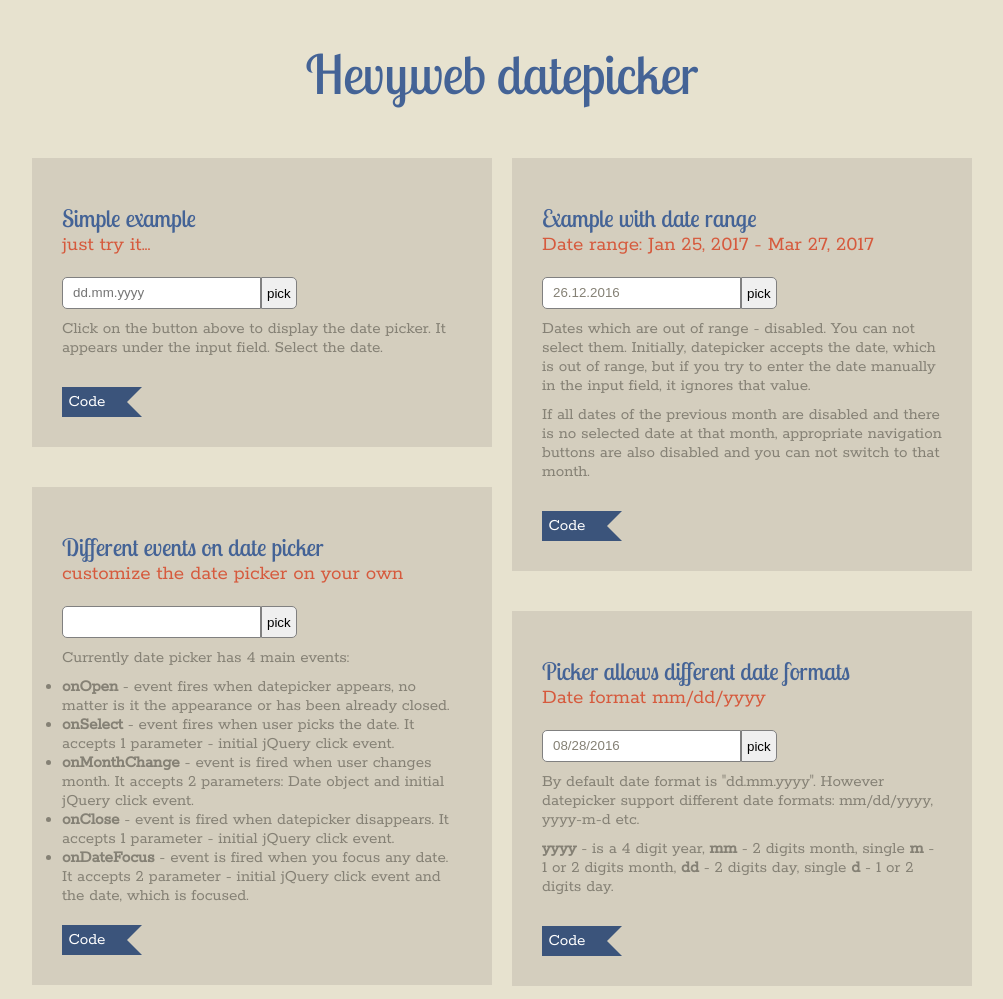
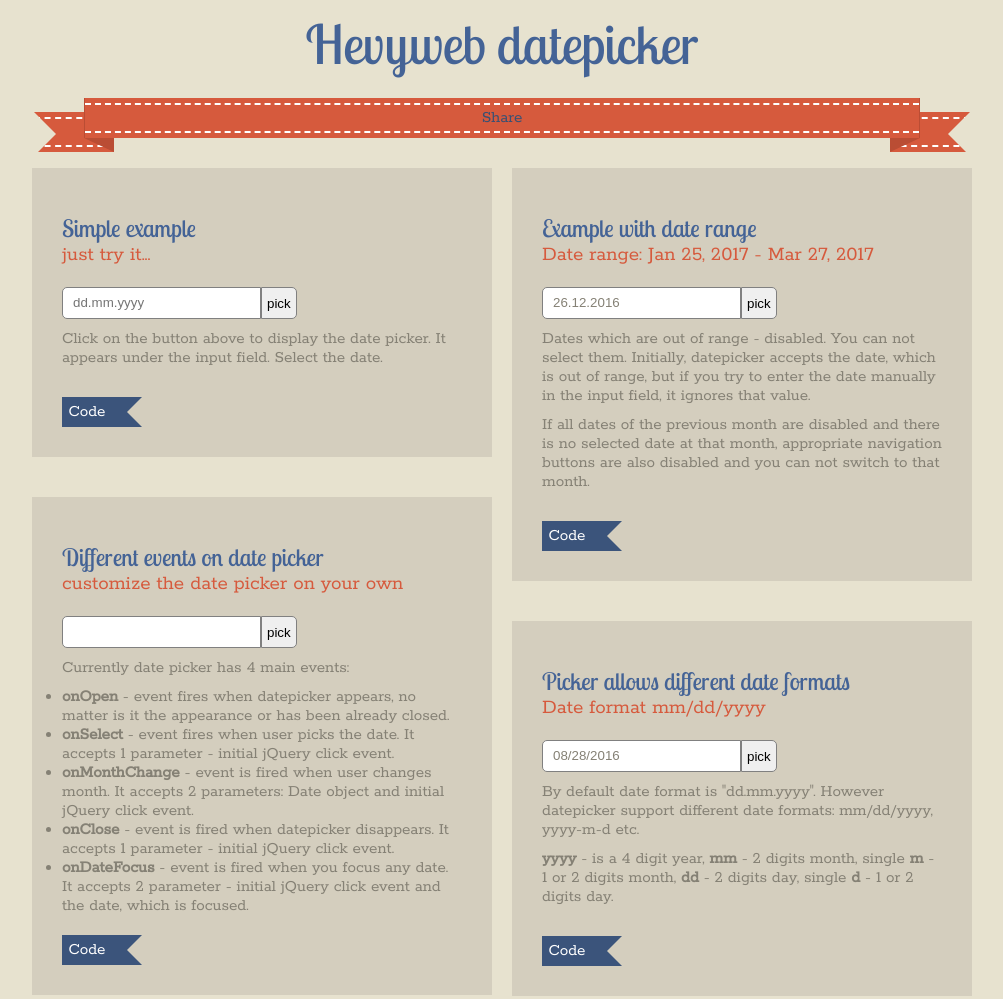
Before and after one commit to hevyweb/hw.datepicker, a website: page demo/index.html in a window 1280 px wide. Shown: the top 999 px of the page, without its empty margins (138-1141 px from the left). Drawn offline with nearby package versions, Linux system fonts and the light colour scheme.

Commit message:
Update the demo page

```diff
--- a/demo/cellphone.html
+++ b/demo/cellphone.html
@@ -37,23 +37,11 @@ $(document).ready(function(){
                 <h2>it's fully responsive</h2>
             </div>
             <div class="content">
+                <p>Click on the button bellow to display the datepicker. It appears under the input field. I there is no space bellow for the calendar, it would scroll the window to make some space. If it's not enough, if appears above.</p>
                 <p class="example">
                     <input type="text" id="hw_example_input1" placeholder="dd.mm.yyyy" />
                     <button id="hw_example_button1">pick</button>
                 </p>
-                <div class="clear"></div>
-                <p>Click on the button above to display the date picker. It appears under the input field. Select the date.</p>
-                <div class="code">
-                    <pre>
-var datePicker = new DatePicker({
-input: $('input'),
-trigger: $('button')
-});
-
-datePicker.init();
-                    </pre>
-                </div>
-                <div class="button">Code</div>
             </div>
         </div>
     </div>
--- a/demo/index.html
+++ b/demo/index.html
@@ -3,6 +3,15 @@
 <head>
 <meta http-equiv="Content-Type" content="text/html; charset=utf-8" />
 <title>Hevyweb Datepicker</title>
+    <meta property="og:url"                content="https://hevyweb.github.io/hw.datepicker/demo/index.html" />
+    <meta property="og:type"               content="article" />
+    <meta property="og:title"              content="Customizable datepicker - a jQuery library" />
+    <meta property="og:description"        content="Hw.datepicker - it is a jQuery library, which generates nice customizable calendar. It is easy to use. It allows to pick a date using mouse or keyboard. Datepicker allows to configure available date range, you can use your own date format. It support different languages. You can extend the functionality of the datepicker without changing the source code. It userfriendly for mobile devices." />
+    <meta property="og:image"              content="https://hevyweb.github.io/hw.datepicker/demo/demo.png" />
+    <meta property="fb:app_id"             content="205768632814988" />
+
+    <script async defer src="https://buttons.github.io/buttons.js"></script>
+    <!--  -->
     <!-- template -->
     <link href="style.css" rel="stylesheet" type="text/css" />
     <link href='https://fonts.googleapis.com/css?family=Lobster+Two' rel='stylesheet' type='text/css'>
@@ -16,6 +25,14 @@
     <!-- demo -->
     <script type="text/javascript">
         $(document).ready(function(){
+            (function(d, s, id) {
+              var js, fjs = d.getElementsByTagName(s)[0];
+              if (d.getElementById(id)) return;
+              js = d.createElement(s); js.id = id;
+              js.src = "//connect.facebook.net/en_US/sdk.js#xfbml=1&version=v2.8&appId=205768632814988";
+              fjs.parentNode.insertBefore(js, fjs);
+            }(document, 'script', 'facebook-jssdk'));
+
             var datePicker1 = new DatePicker({
                 input: $('#hw_example_input1'),
                 trigger: $('#hw_example_button1')
@@ -129,6 +146,20 @@
     <div class="header-wrap">
         <div class="logo">
             <h1>Hevyweb datepicker</h1>
+        </div>
+    </div>
+    <div class="redRibbonContainer">
+        <div class="redRibbon"><div class="ribbonSeam">
+            <div class="fb-share-button" data-href="https://hevyweb.github.io/hw.datepicker/demo/index.html" data-layout="button_count" data-size="small" data-mobile-iframe="true"><a class="fb-xfbml-parse-ignore" target="_blank" href="https://www.facebook.com/sharer/sharer.php?u=https%3A%2F%2Fhevyweb.github.io%2Fhw.datepicker%2Fdemo%2Findex.html&amp;src=sdkpreparse">Share</a></div>
+
+            <script src="//platform.linkedin.com/in.js" type="text/javascript"> lang: en_US</script>
+            <script type="IN/Share" data-url="https://hevyweb.github.io/hw.datepicker/demo/index.html" data-counter="right"></script>
+
+            <a aria-label="Star hevyweb/hw.datepicker on GitHub" data-count-aria-label="# stargazers on GitHub" data-count-api="/repos/hevyweb/hw.datepicker#stargazers_count" data-count-href="/hevyweb/hw.datepicker/stargazers" href="https://github.com/hevyweb/hw.datepicker" class="github-button">Star</a>
+
+            </div>
+            <div class="ribbonLeft"><div class="ribbonSeam"></div></div>
+            <div class="ribbonRight"><div class="ribbonSeam"></div></div>
         </div>
     </div>
     <div class="page-wrap">
@@ -249,6 +280,7 @@ datePicker.init();
                   <h1>Multi language support</h1>
                   <h2>add your own language</h2>
                 </div>
+                <div class="clear"></div>
                 <div class="content">
                     <p class="example">
                         <input type="text" id="hw_example_input6" />
@@ -314,7 +346,6 @@ datePicker.init();
                         <div class="button">Code</div>
                     </div>
                 </div>
-                <div class="clear"></div>
             </div>
         </div>
 
@@ -410,12 +441,13 @@ datePicker.init();
         </div>
     </div>
 <div class="panel">
+    <div class="footer-wrap">
         <div class="title">
             <h1>A few words from author</h1>
             <h2></h2>
         </div>
         <div class="content"> <img src="https://pp.vk.me/c604729/v604729156/28f48/WEos5URY8hE.jpg" alt="" />
-        <p>I had a task to add nice datepicker, which has all basic needs and a little bit more. I checked a lot of them, but each one had some issue. The best of those I saw, was a jQuery UI datepicker, but I don't like that it's too big.</p>
+            <p>I had a task to add nice datepicker, which has all basic needs and a little bit more. I checked a lot of them, but each one had some issues. The best of those I saw, was a jQuery UI datepicker, but I don't like that it's too big and does not support keyboard navigation out of the box.</p>
             <p>History:</p>
             <b>1.0.0</b>
             <ul>
@@ -511,6 +543,7 @@ datePicker.init();
             </ul>
         </div>
     </div>
+</div>
 
 <div class="clear"></div>
 <div class="copyright-wrap">
--- a/demo/style.css
+++ b/demo/style.css
@@ -1,6 +1,7 @@
 * {
     padding: 0;
-    margin: 0
+    margin: 0;
+    box-sizing: border-box;
 }
 body {
     font-family: 'Rokkitt', serif;
@@ -49,8 +50,8 @@ input {
     border: 1px solid grey;
     border-radius: 5px 0 0 5px;
     color: #858175;
-    height: 30px;
-    line-height: 30px;
+    height: 32px;
+    line-height: 32px;
     padding: 0 10px
 }
 p>button {
@@ -97,8 +98,6 @@ p>button {
     overflow: hidden
 }
 .box {
-    width: 460px;
-    float: left;
     margin: 0 10px 40px;
 }
 
@@ -141,13 +140,11 @@ p>button {
 }
 .header-wrap {
     max-width: 960px;
-    margin: 0 auto 50px
+    margin: 10px auto 20px
 }
 .logo {
     margin: 0 auto;
     max-width: 400px;
-    margin-top: 40px;
-    margin-bottom: 40px
 }
 .logo h1 {
     font-size: 54px;
@@ -172,7 +169,8 @@ p>button {
     border: 12px solid #fff;
 }
 .copyright-wrap {
-    overflow: hidden
+    overflow: hidden;
+    text-align: center;
 }
 .copyright {
     max-width: 960px;
@@ -226,10 +224,116 @@ th {
     width: 253px;
 }
 
+.redRibbonContainer{
+    margin: 0 auto;
+    max-width: 960px;
+    width: 100%;
+}
+
+.redRibbon {
+    background: #d65a3d none repeat scroll 0 0;
+    border-left: 1px solid #ba4d34;
+    border-right: 1px solid #ba4d34;
+    margin: 0 62px 30px;
+    padding: 5px 0;
+    position: relative;
+}
+
+.ribbonSeam{
+    border-top: 2px dashed #fff;
+    border-bottom: 2px dashed #fff;
+    height: 30px;
+    width: 100%;
+    text-align: center;
+    padding-top: 3px;
+    overflow: hidden;
+}
+
+.ribbonRight{
+    background: #d65a3d none repeat scroll 0 0;
+    position: absolute;
+    right: -51px;
+    bottom: -14px;
+    width: 80px;
+    z-index: -1;
+    padding: 5px 0;
+}
+
+.ribbonLeft{
+    background: #d65a3d none repeat scroll 0 0;
+    position: absolute;
+    left: -51px;
+    bottom: -14px;
+    width: 80px;
+    z-index: -1;
+    padding: 5px 0;
+}
+
+.ribbonRight::after{
+    border-bottom: 22px solid transparent;
+    border-right: 22px solid #e7e2cf;
+    border-top: 22px solid transparent;
+    content: " ";
+    height: 0;
+    position: absolute;
+    right: 0;
+    top: 0;
+    width: 0;
+    z-index: 2;
+}
+
+.ribbonLeft::after{
+    border-bottom: 14px solid transparent;
+    border-right: 30px solid #ba4d34;
+    border-top: 26px solid transparent;
+    content: " ";
+    height: 0;
+    position: absolute;
+    right: 0;
+    top: 0;
+    width: 0;
+    z-index: 2;
+}
+
+.ribbonRight::before{
+    border-bottom: 14px solid transparent;
+    border-left: 30px solid #ba4d34;
+    border-top: 26px solid transparent;
+    content: " ";
+    height: 0;
+    left: 0;
+    position: absolute;
+    top: 0;
+    width: 0;
+    z-index: 2;
+}
+
+.ribbonLeft::before{
+    border-bottom: 22px solid transparent;
+    border-left: 22px solid #e7e2cf;
+    border-top: 22px solid transparent;
+    content: " ";
+    height: 0;
+    left: 0;
+    position: absolute;
+    top: 0;
+    width: 0;
+    z-index: 2;
+}
+
+.footer-wrap{
+    max-width: 925px;
+    margin: 0 auto;
+}
+
+@media screen and (max-width: 820px) {
+    .left{
+        float: none;
+        width: 100%;
+    }
+}
+
 @media screen and (max-width: 480px) {
-    *{
-        box-sizing: border-box;
-    }
 
     h1{
         font-size: 1.1em;
@@ -293,3 +397,12 @@ th {
         width: 100%;
     }
 }
+
+.fb_iframe_widget {
+    display: inline;
+    vertical-align: top;
+}
+
+.fb-share-button span:first-child{
+    vertical-align: top !important;
+}
```
Also changed, not shown: demo/demo.png (added). Lines whose indentation alone changed are shown as unchanged.
